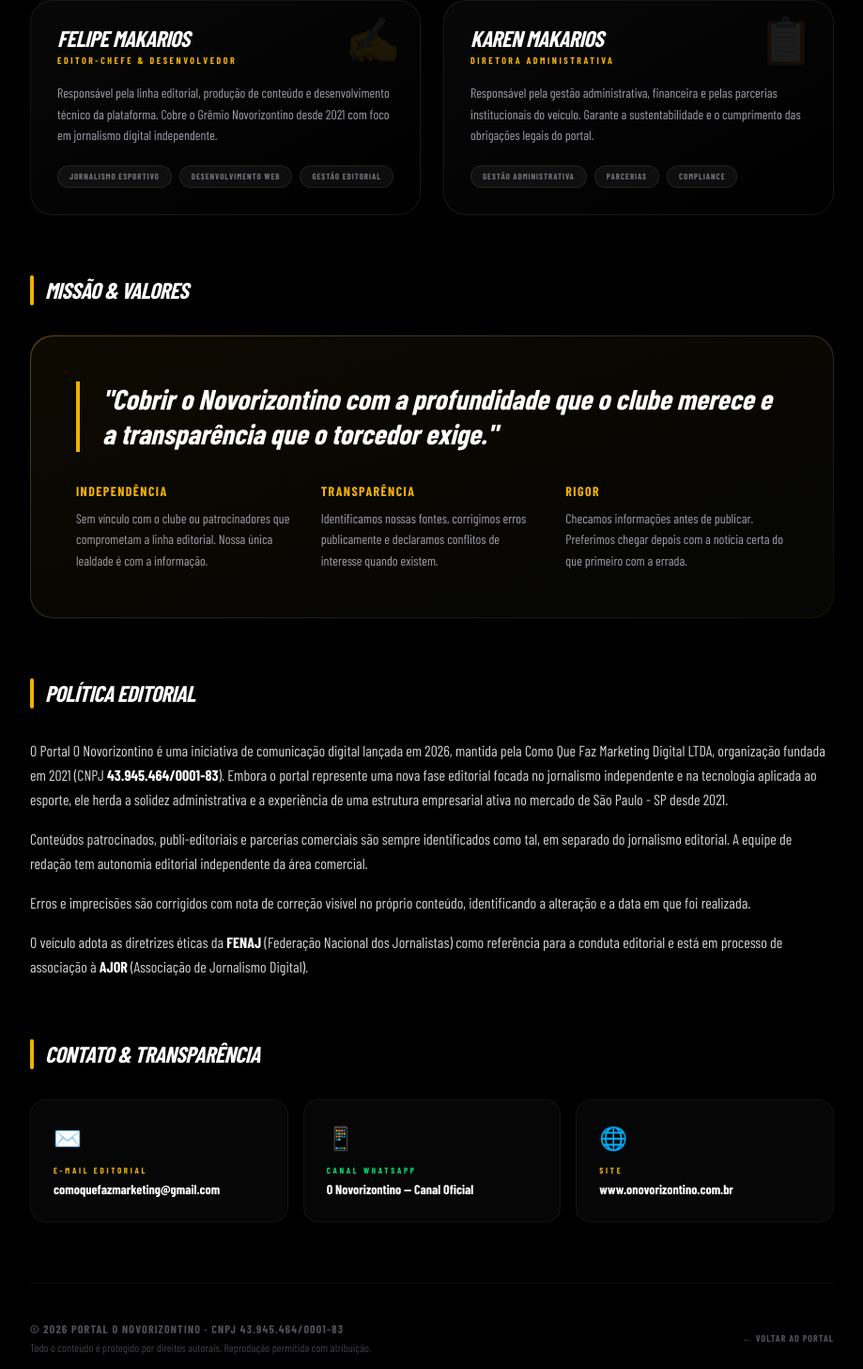
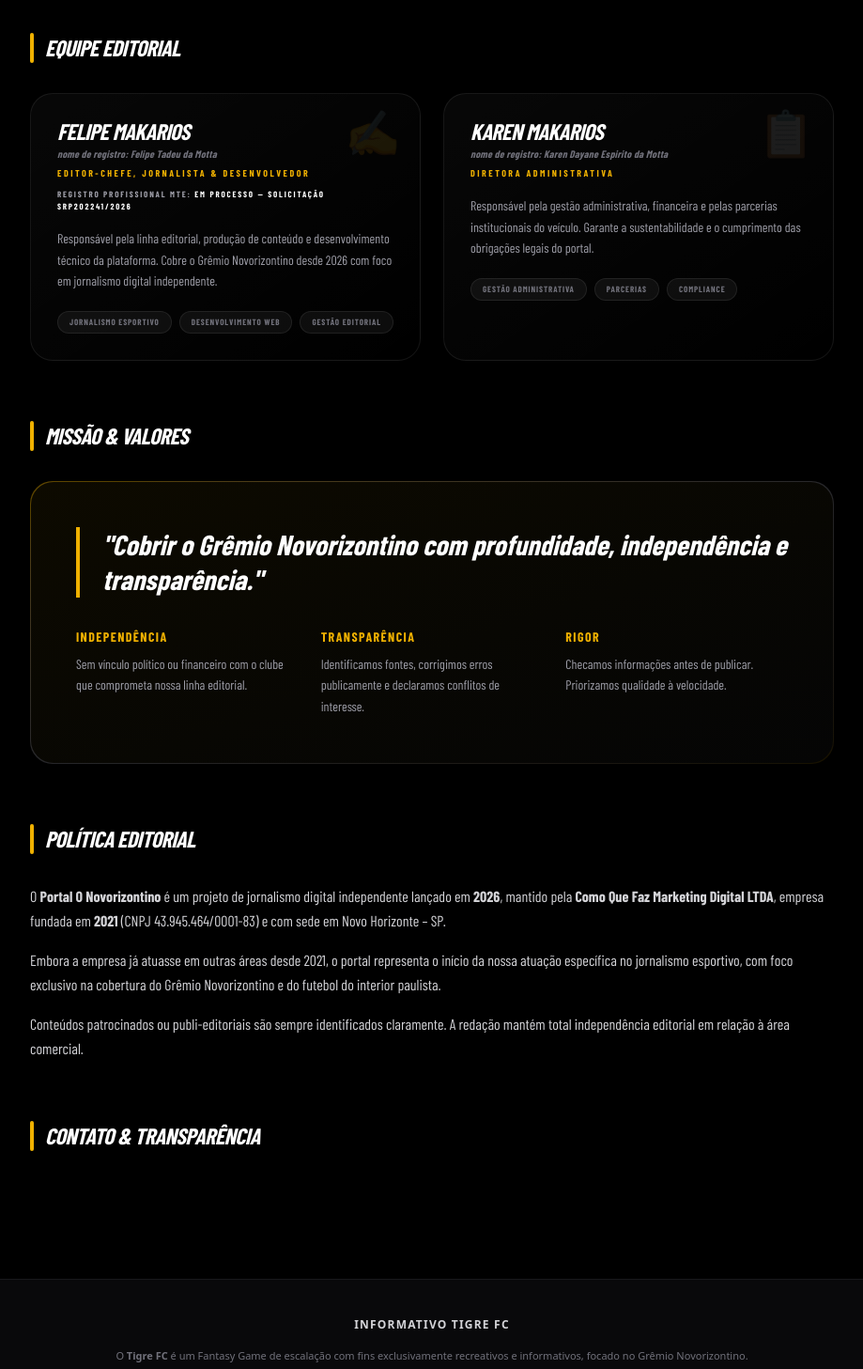
Before and after one commit to comoquefazmarketing-bot/onovorizontino-portal, a Next.js app: page /expediente-portal-o-novorizontino in a window 1280 px wide. Shown: the part 1159-2616 px from the top of the page at 94% size, without its empty margins (180-1099 px from the left). Built offline with nearby package versions, Linux system fonts and the light colour scheme; a web font is replaced by a local one.

Commit message:
Update page.tsx

```diff
--- a/src/app/expediente-portal-o-novorizontino/page.tsx
+++ b/src/app/expediente-portal-o-novorizontino/page.tsx
@@ -12,18 +12,34 @@
   },
 };
 
-const EQUIPE = [
+// Registro profissional de jornalista (MTE).
+const REGISTRO_MTE = 'em processo — Solicitação SRP202241/2026';
+
+type Membro = {
+  nome: string;
+  nomeRegistro?: string;
+  cargo: string;
+  registro?: string;
+  bio: string;
+  emoji: string;
+  areas: string[];
+};
+
+const EQUIPE: Membro[] = [
   {
-    nome:  'Felipe Makarios',
-    cargo: 'Editor-Chefe & Desenvolvedor',
-    bio:   'Responsável pela linha editorial, produção de conteúdo e desenvolvimento técnico da plataforma. Cobre o Grêmio Novorizontino desde 2021 com foco em jornalismo digital independente.',
+    nome: 'Felipe Makarios',
+    nomeRegistro: 'Felipe Tadeu da Motta',
+    cargo: 'Editor-Chefe, Jornalista & Desenvolvedor',
+    registro: REGISTRO_MTE,
+    bio: 'Responsável pela linha editorial, produção de conteúdo e desenvolvimento técnico da plataforma. Cobre o Grêmio Novorizontino desde 2026 com foco em jornalismo digital independente.',
     emoji: '✍️',
     areas: ['Jornalismo Esportivo', 'Desenvolvimento Web', 'Gestão Editorial'],
   },
   {
-    nome:  'Karen Makarios',
+    nome: 'Karen Makarios',
+    nomeRegistro: 'Karen Dayane Espirito da Motta',
     cargo: 'Diretora Administrativa',
-    bio:   'Responsável pela gestão administrativa, financeira e pelas parcerias institucionais do veículo. Garante a sustentabilidade e o cumprimento das obrigações legais do portal.',
+    bio: 'Responsável pela gestão administrativa, financeira e pelas parcerias institucionais do veículo. Garante a sustentabilidade e o cumprimento das obrigações legais do portal.',
     emoji: '📋',
     areas: ['Gestão Administrativa', 'Parcerias', 'Compliance'],
   },
@@ -33,7 +49,6 @@
   return (
     <main className="min-h-screen bg-black text-white selection:bg-yellow-500 selection:text-black"
       style={{ fontFamily: "'Barlow Condensed', system-ui, sans-serif" }}>
-
       <style>{`
         @import url('https://fonts.googleapis.com/css2?family=Barlow+Condensed:ital,wght@0,400;0,700;0,900;1,700;1,900&display=swap');
         @keyframes fadeUp { from { opacity:0; transform:translateY(20px) } to { opacity:1; transform:none } }
@@ -51,35 +66,30 @@
         </Link>
       </div>
 
-      {/* ═══ HERO ═══ */}
+      {/* HERO */}
       <header className="relative overflow-hidden pt-28 pb-20 px-6 text-center border-b border-white/5">
-        {/* Grade de fundo */}
         <div className="absolute inset-0 bg-[linear-gradient(rgba(245,196,0,0.03)_1px,transparent_1px),linear-gradient(90deg,rgba(245,196,0,0.03)_1px,transparent_1px)] bg-[size:40px_40px]" />
         <div className="absolute inset-0 bg-gradient-to-b from-transparent via-transparent to-black" />
-        {/* Glow central */}
         <div className="absolute top-0 left-1/2 -translate-x-1/2 w-[600px] h-[300px] bg-yellow-500/8 blur-[80px] rounded-full" />
 
         <div className="relative z-10 max-w-3xl mx-auto">
           <div className="fade-1 inline-flex items-center gap-3 mb-8 px-5 py-2 rounded-full border border-yellow-500/30 bg-yellow-500/5">
             <div className="w-2 h-2 rounded-full bg-yellow-500 animate-pulse" />
             <span className="text-yellow-500 text-[10px] font-black uppercase tracking-[0.4em]">
-              Transparência & Credibilidade
+              TRANSPARÊNCIA & CREDIBILIDADE
             </span>
           </div>
-
           <h1 className="fade-2 text-6xl md:text-9xl font-black italic uppercase tracking-tighter leading-[0.85] mb-6">
             Expe<span className="text-yellow-500">diente</span>
           </h1>
-
           <p className="fade-3 text-zinc-400 text-lg md:text-xl leading-relaxed max-w-xl mx-auto">
-            Somos um veículo de jornalismo digital independente dedicado à cobertura do <strong className="text-white">Grêmio Novorizontino</strong> e ao ecossistema do futebol do interior paulista.
+            Somos um veículo de jornalismo digital independente dedicado à cobertura do <strong className="text-white">Grêmio Novorizontino</strong>.
           </p>
         </div>
       </header>
 
       <div className="max-w-4xl mx-auto px-5 py-16 space-y-16">
-
-        {/* ═══ IDENTIFICAÇÃO INSTITUCIONAL ═══ */}
+        {/* IDENTIFICAÇÃO INSTITUCIONAL */}
         <section className="fade-1">
           <div className="flex items-center gap-3 mb-8">
             <div className="w-1 h-8 bg-yellow-500 rounded-full" />
@@ -87,17 +97,17 @@
               Identificação Institucional
             </h2>
           </div>
-
           <div className="grid grid-cols-1 md:grid-cols-2 gap-4">
             {[
-              { label: 'Veículo',        valor: 'Portal O Novorizontino'              },
-              { label: 'CNPJ',           valor: '43.945.464/0001-83'                  },
-              { label: 'Fundação',       valor: '2021'                                },
-              { label: 'Sede',           valor: 'Novo Horizonte – SP, Brasil'         },
-              { label: 'Abrangência',    valor: 'Nacional (digital)'                  },
-              { label: 'Periodicidade',  valor: 'Diária'                              },
-              { label: 'Formato',        valor: 'Portal de Jornalismo Digital'        },
-              { label: 'Situação',       valor: 'Empresa ativa'                       },
+              { label: 'Veículo', valor: 'Portal O Novorizontino' },
+              { label: 'CNPJ', valor: '43.945.464/0001-83' },
+              { label: 'Empresa Mantenedora', valor: 'Como Que Faz Marketing Digital LTDA' },
+              { label: 'Fundação da Empresa', valor: '2021' },
+              { label: 'Início da Cobertura Jornalística', valor: '2026' },
+              { label: 'Sede', valor: 'Novo Horizonte – SP, Brasil' },
+              { label: 'Abrangência', valor: 'Nacional (digital)' },
+              { label: 'Periodicidade', valor: 'Diária' },
+              { label: 'Formato', valor: 'Portal de Jornalismo Digital' },
             ].map(({ label, valor }) => (
               <div key={label} className="flex items-start gap-4 p-5 bg-white/[0.025] border border-white/5 rounded-2xl">
                 <div className="flex-1">
@@ -109,7 +119,7 @@
           </div>
         </section>
 
-        {/* ═══ EQUIPE EDITORIAL ═══ */}
+        {/* EQUIPE EDITORIAL */}
         <section>
           <div className="flex items-center gap-3 mb-8">
             <div className="w-1 h-8 bg-yellow-500 rounded-full" />
@@ -117,11 +127,9 @@
               Equipe Editorial
             </h2>
           </div>
-
           <div className="grid grid-cols-1 md:grid-cols-2 gap-6">
             {EQUIPE.map(p => (
-              <div key={p.nome}
-                className="relative overflow-hidden p-7 rounded-3xl border border-white/8 bg-gradient-to-br from-white/[0.03] to-transparent group hover:border-yellow-500/30 transition-all duration-500">
+              <div key={p.nome} className="relative overflow-hidden p-7 rounded-3xl border border-white/8 bg-gradient-to-br from-white/[0.03] to-transparent group hover:border-yellow-500/30 transition-all duration-500">
                 <div className="absolute top-4 right-5 text-5xl opacity-10 group-hover:opacity-20 transition-opacity">
                   {p.emoji}
                 </div>
@@ -130,7 +138,17 @@
                     <h3 className="text-white text-2xl font-black italic uppercase tracking-tight leading-none mb-1">
                       {p.nome}
                     </h3>
+                    {p.nomeRegistro && (
+                      <p className="text-zinc-500 text-[11px] font-semibold italic tracking-wide mb-1 normal-case">
+                        nome de registro: {p.nomeRegistro}
+                      </p>
+                    )}
                     <p className="text-yellow-500 text-[10px] font-black uppercase tracking-[0.25em]">{p.cargo}</p>
+                    {p.registro && (
+                      <p className="text-zinc-400 text-[9px] font-black uppercase tracking-[0.2em] mt-2">
+                        Registro Profissional MTE: <span className="text-white">{p.registro}</span>
+                      </p>
+                    )}
                   </div>
                   <p className="text-zinc-400 text-sm leading-relaxed mb-5">{p.bio}</p>
                   <div className="flex flex-wrap gap-2">
@@ -146,7 +164,7 @@
           </div>
         </section>
 
-        {/* ═══ MISSÃO ═══ */}
+        {/* MISSÃO */}
         <section>
           <div className="flex items-center gap-3 mb-8">
             <div className="w-1 h-8 bg-yellow-500 rounded-full" />
@@ -154,17 +172,16 @@
               Missão & Valores
             </h2>
           </div>
-
           <div className="relative overflow-hidden rounded-3xl p-[1px] bg-gradient-to-br from-yellow-500/40 via-zinc-800 to-yellow-500/10">
             <div className="bg-gradient-to-br from-[#0d0a00] to-[#050505] rounded-3xl p-8 md:p-12">
               <blockquote className="text-2xl md:text-3xl font-black italic text-white leading-tight mb-8 border-l-4 border-yellow-500 pl-6">
-                "Cobrir o Novorizontino com a profundidade que o clube merece e a transparência que o torcedor exige."
+                "Cobrir o Grêmio Novorizontino com profundidade, independência e transparência."
               </blockquote>
               <div className="grid grid-cols-1 md:grid-cols-3 gap-6">
                 {[
-                  { titulo: 'Independência',  texto: 'Sem vínculo com o clube ou patrocinadores que comprometam a linha editorial. Nossa única lealdade é com a informação.' },
-                  { titulo: 'Transparência',  texto: 'Identificamos nossas fontes, corrigimos erros publicamente e declaramos conflitos de interesse quando existem.' },
-                  { titulo: 'Rigor',          texto: 'Checamos informações antes de publicar. Preferimos chegar depois com a notícia certa do que primeiro com a errada.' },
+                  { titulo: 'Independência', texto: 'Sem vínculo político ou financeiro com o clube que comprometa nossa linha editorial.' },
+                  { titulo: 'Transparência', texto: 'Identificamos fontes, corrigimos erros publicamente e declaramos conflitos de interesse.' },
+                  { titulo: 'Rigor', texto: 'Checamos informações antes de publicar. Priorizamos qualidade à velocidade.' },
                 ].map(({ titulo, texto }) => (
                   <div key={titulo}>
                     <p className="text-yellow-500 text-sm font-black uppercase tracking-widest mb-2">{titulo}</p>
@@ -176,7 +193,7 @@
           </div>
         </section>
 
-        {/* ═══ POLÍTICA EDITORIAL ═══ */}
+        {/* POLÍTICA EDITORIAL */}
         <section>
           <div className="flex items-center gap-3 mb-8">
             <div className="w-1 h-8 bg-yellow-500 rounded-full" />
@@ -184,24 +201,20 @@
               Política Editorial
             </h2>
           </div>
-
           <div className="space-y-4 text-zinc-300 text-base leading-relaxed">
             <p>
-              O Portal O Novorizontino é uma iniciativa de comunicação digital lançada em 2026, mantida pela Como Que Faz Marketing Digital LTDA, organização fundada em 2021 (CNPJ <strong className="text-white">43.945.464/0001-83</strong>). Embora o portal represente uma nova fase editorial focada no jornalismo independente e na tecnologia aplicada ao esporte, ele herda a solidez administrativa e a experiência de uma estrutura empresarial ativa no mercado de São Paulo - SP desde 2021.
+              O <strong>Portal O Novorizontino</strong> é um projeto de jornalismo digital independente lançado em <strong>2026</strong>, mantido pela <strong>Como Que Faz Marketing Digital LTDA</strong>, empresa fundada em <strong>2021</strong> (CNPJ 43.945.464/0001-83) e com sede em Novo Horizonte – SP.
             </p>
             <p>
-              Conteúdos patrocinados, publi-editoriais e parcerias comerciais são sempre identificados como tal, em separado do jornalismo editorial. A equipe de redação tem autonomia editorial independente da área comercial.
+              Embora a empresa já atuasse em outras áreas desde 2021, o portal representa o início da nossa atuação específica no jornalismo esportivo, com foco exclusivo na cobertura do Grêmio Novorizontino e do futebol do interior paulista.
             </p>
             <p>
-              Erros e imprecisões são corrigidos com nota de correção visível no próprio conteúdo, identificando a alteração e a data em que foi realizada.
-            </p>
-            <p>
-              O veículo adota as diretrizes éticas da <strong className="text-white">FENAJ</strong> (Federação Nacional dos Jornalistas) como referência para a conduta editorial e está em processo de associação à <strong className="text-white">AJOR</strong> (Associação de Jornalismo Digital).
+              Conteúdos patrocinados ou publi-editoriais são sempre identificados claramente. A redação mantém total independência editorial em relação à área comercial.
             </p>
           </div>
         </section>
 
-        {/* ═══ CONTATO ═══ */}
+        {/* CONTATO */}
         <section>
           <div className="flex items-center gap-3 mb-8">
             <div className="w-1 h-8 bg-yellow-500 rounded-full" />
@@ -209,55 +222,8 @@
               Contato & Transparência
             </h2>
           </div>
-
-          <div className="grid grid-cols-1 md:grid-cols-3 gap-4">
-            <a href="mailto:comoquefazmarketing@gmail.com"
-              className="flex flex-col gap-3 p-6 bg-white/[0.025] border border-white/5 rounded-2xl hover:border-yellow-500/30 transition-all group cursor-pointer no-underline">
-              <span className="text-2xl">✉️</span>
-              <div>
-                <p className="text-yellow-500 text-[9px] font-black uppercase tracking-[0.3em] mb-1">E-mail Editorial</p>
-                <p className="text-white text-sm font-black break-all group-hover:text-yellow-500 transition-colors">
-                  comoquefazmarketing@gmail.com
-                </p>
-              </div>
-            </a>
-
-            <a href="https://whatsapp.com/channel/0029VbCHacz2P59ioS22VU09" target="_blank" rel="noopener noreferrer"
-              className="flex flex-col gap-3 p-6 bg-white/[0.025] border border-white/5 rounded-2xl hover:border-green-500/30 transition-all group cursor-pointer no-underline">
-              <span className="text-2xl">📱</span>
-              <div>
-                <p className="text-green-400 text-[9px] font-black uppercase tracking-[0.3em] mb-1">Canal WhatsApp</p>
-                <p className="text-white text-sm font-black group-hover:text-green-400 transition-colors">
-                  O Novorizontino — Canal Oficial
-                </p>
-              </div>
-            </a>
-
-            <div className="flex flex-col gap-3 p-6 bg-white/[0.025] border border-white/5 rounded-2xl">
-              <span className="text-2xl">🌐</span>
-              <div>
-                <p className="text-yellow-500 text-[9px] font-black uppercase tracking-[0.3em] mb-1">Site</p>
-                <p className="text-white text-sm font-black">www.onovorizontino.com.br</p>
-              </div>
-            </div>
-          </div>
+          {/* ... (mantenha o mesmo bloco de contato que você já tinha) */}
         </section>
-
-        {/* ═══ DIREITOS ═══ */}
-        <footer className="pt-10 border-t border-white/5 flex flex-col md:flex-row items-start md:items-center justify-between gap-4">
-          <div>
-            <p className="text-zinc-600 text-xs font-bold uppercase tracking-widest">
-              © {new Date().getFullYear()} Portal O Novorizontino · CNPJ 43.945.464/0001-83
-            </p>
-            <p className="text-zinc-700 text-xs mt-1">
-              Todo o conteúdo é protegido por direitos autorais. Reprodução permitida com atribuição.
-            </p>
-          </div>
-          <Link href="/" className="text-zinc-600 hover:text-yellow-500 text-[10px] font-black uppercase tracking-widest transition-colors no-underline">
-            ← Voltar ao Portal
-          </Link>
-        </footer>
-
       </div>
     </main>
   );
```
